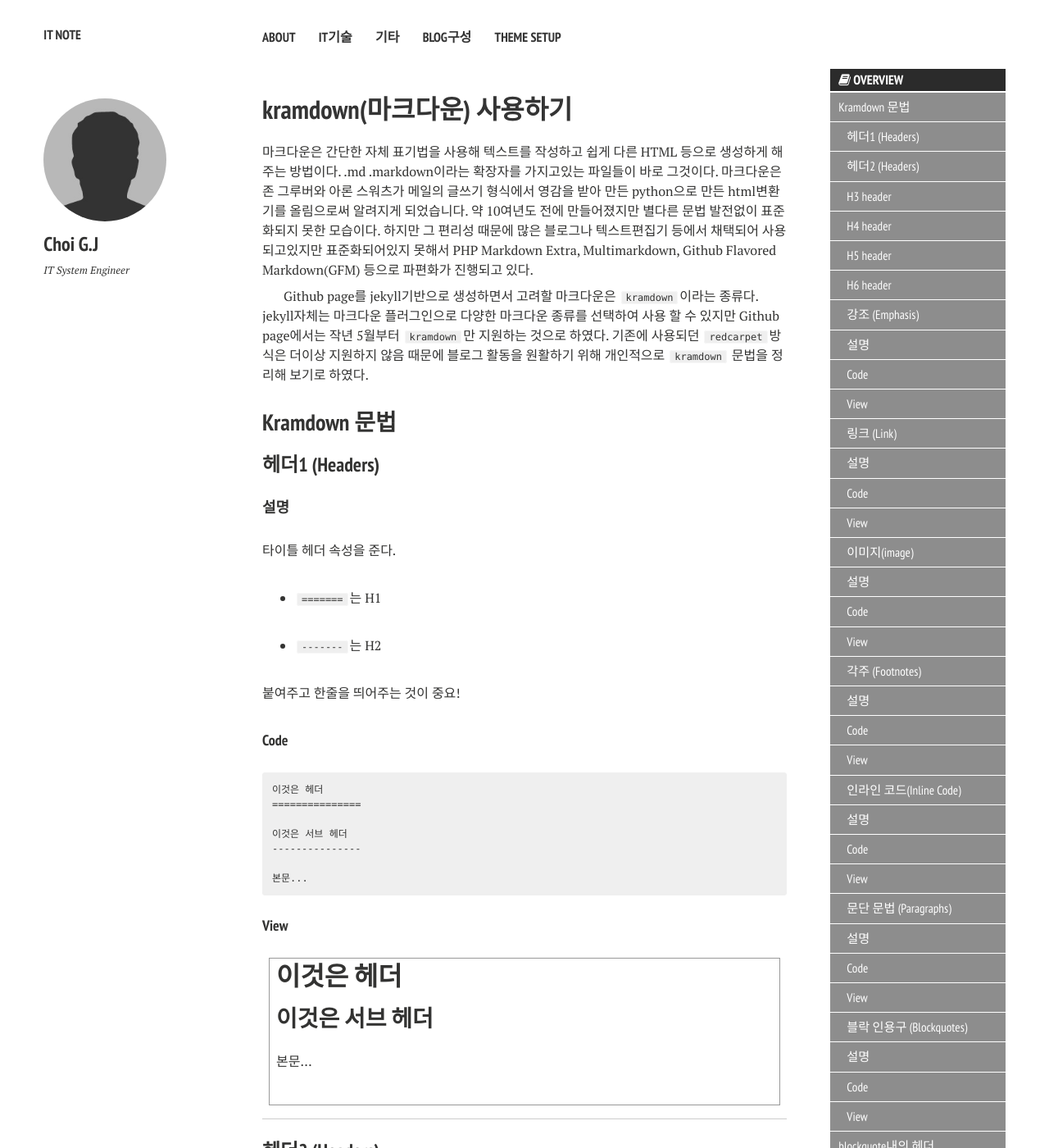
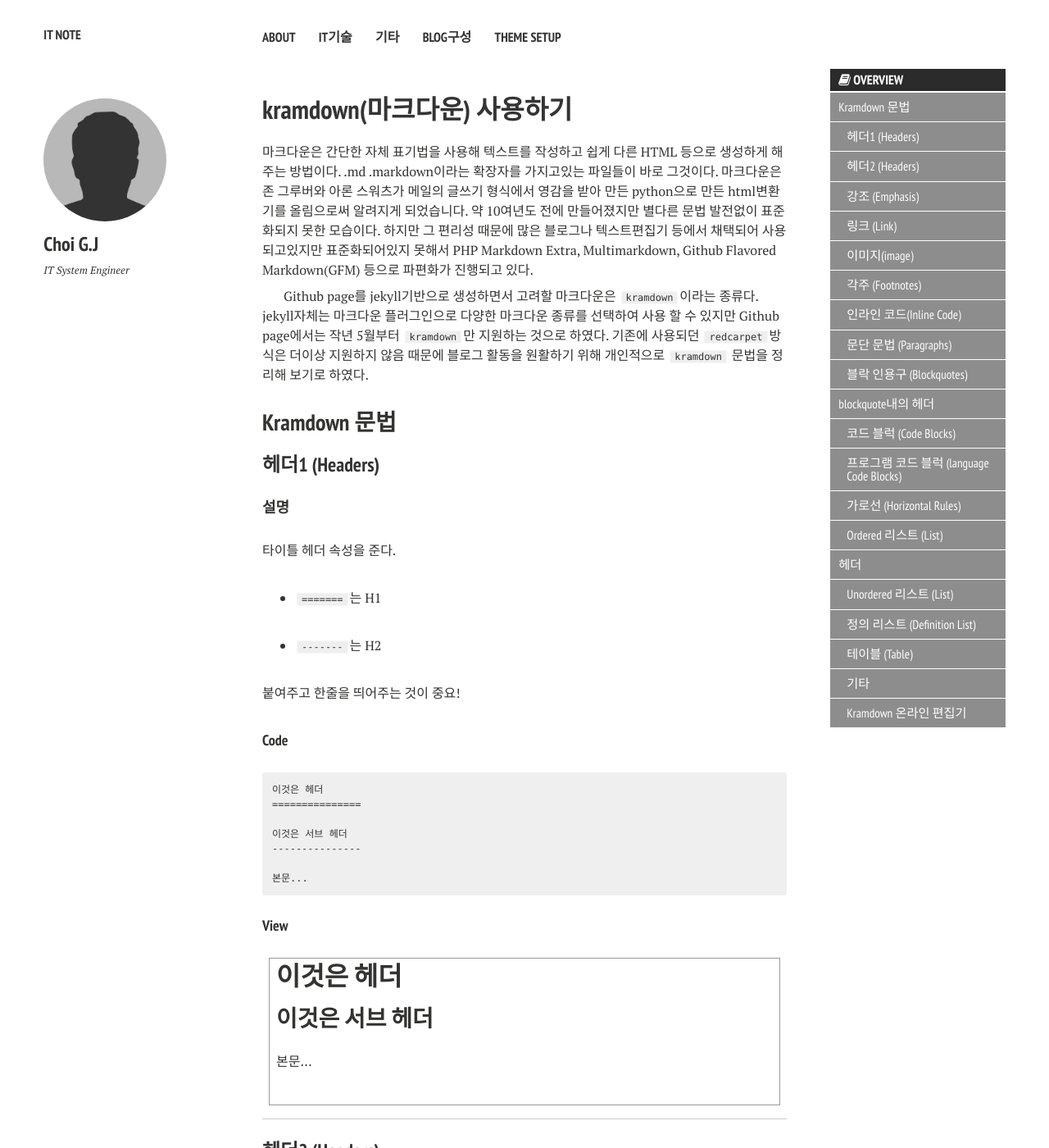
Before and after one commit to gjchoi/gjchoi.github.io, a Jekyll site: the page built from _posts/2016-02-21-Kramdown(마크다운)-사용법.md, in a window 1280 px wide and 1400 px high. Shown: the whole window at 82% size. Built offline with Jekyll 4.4.1, drawn with Linux system fonts in a browser that asks for light colours; nearby versions of some CDN libraries; comment, search, counter and statistics services are not loaded; some of the changed text lies outside the part shown.

Commit message:
Update 2016-02-21-Kramdown(마크다운)-사용법.md

```diff
--- a/_posts/2016-02-21-Kramdown(마크다운)-사용법.md
+++ b/_posts/2016-02-21-Kramdown(마크다운)-사용법.md
@@ -101,12 +101,16 @@ H1, H2, H3, H4, H5, H6 문장의 속성을 준다.
 {:.no_toc}
 
 ### H3 header
+{:.no_toc}
 
 #### H4 header
+{:.no_toc}
 
 ##### H5 header
+{:.no_toc}
 
 ###### H6 header
+{:.no_toc}
 </div>
 * * *
 </div>
@@ -116,11 +120,13 @@ H1, H2, H3, H4, H5, H6 문장의 속성을 준다.
 ### 강조 (Emphasis)
 
 #### 설명
+{:.no_toc}
 
 이텔릭, 진하게 등의 강조구문
 
 
 #### Code
+{:.no_toc}
 
 ~~~~~~~~~~
 이것은 *이텔릭*, **진하게**
@@ -128,6 +134,7 @@ H1, H2, H3, H4, H5, H6 문장의 속성을 준다.
 ~~~~~~~~~~
 
 #### View
+{:.no_toc}
 
 <div class="view">
 이것은 *이텔릭*, **진하게**
@@ -139,14 +146,15 @@ H1, H2, H3, H4, H5, H6 문장의 속성을 준다.
 ### 링크 (Link)
 
 #### 설명
+{:.no_toc}
 
 `<a>` 링크를 건다.
 `[` 안에 화면에 보여질 링크명을 `(`안에 링크 주소를 넣어 사용한다.
 링크 주소뒤에 한칸띄고 title 속성도 줄 수 있다.
 
 
-
 #### Code
+{:.no_toc}
 
 ~~~~~~~~~~
 A [링크](http://kramdown.gettalong.org)
@@ -165,6 +173,7 @@ A link to the [kramdown hp].
 ~~~~~~~~~~
 
 #### View
+{:.no_toc}
 
 <div class="view">
 A [링크](http://kramdown.gettalong.org)
@@ -187,18 +196,21 @@ A link to the [kramdown hp].
 ### 이미지(image)
 
 #### 설명
+{:.no_toc}
 
 이미지를 첨부함
 (github 저장소의 이미지 소스 주소를 연결함)
 
 
 #### Code
+{:.no_toc}
 
 ~~~~~~~~~~
 이미지 : ![test](http://gjchoi.github.io/favicon.png)
 ~~~~~~~~~~
 
 #### View
+{:.no_toc}
 
 <div class="view">
 이미지 : ![test](http://gjchoi.github.io/favicon.png)
@@ -208,11 +220,13 @@ A link to the [kramdown hp].
 ### 각주 (Footnotes)
 
 #### 설명
+{:.no_toc}
 
 문장내에서 특정 문자를 escape 시킴
 `` ` ``를 사용하고 싶다면 `` `code` ``를 2개 붙여 감싸줌
 
 #### Code
+{:.no_toc}
 
 ~~~~~~~~~~
 각주1 선언부분 a footnote[^1].
@@ -222,6 +236,7 @@ A link to the [kramdown hp].
 ~~~~~~~~~~
 
 #### View
+{:.no_toc}
 
 <div class="view">
 각주1 선언부분 a footnote[^1].
@@ -237,11 +252,13 @@ A link to the [kramdown hp].
 ### 인라인 코드(Inline Code)
 
 #### 설명
+{:.no_toc}
 
 문장내에서 특정 문자를 escape 시킴
 `` ` ``를 사용하고 싶다면 `` `code` ``를 2개 붙여 감싸줌
 
 #### Code
+{:.no_toc}
 
 ~~~~~~~~~~
 문장내의 `###` 사용을 무시함
@@ -250,6 +267,7 @@ A link to the [kramdown hp].
 ~~~~~~~~~~
 
 #### View
+{:.no_toc}
 
 <div class="view">
 문장내의 `###` 사용을 무시함
@@ -262,6 +280,7 @@ A link to the [kramdown hp].
 ### 문단 문법 (Paragraphs)
 
 #### 설명
+{:.no_toc}
 
 문단 Paragraphs <p>속성을 주어 구분한다.
 1. 개행을 하더라도 한줄로 같은 <p>에 묶임
@@ -271,6 +290,7 @@ A link to the [kramdown hp].
 
 
 #### Code
+{:.no_toc}
 
 ~~~
 같은 라인 문단 1,
@@ -282,6 +302,7 @@ A link to the [kramdown hp].
 ~~~
 
 #### View
+{:.no_toc}
 
 <div class="view">
 같은 라인 문단 1,
@@ -300,12 +321,14 @@ A link to the [kramdown hp].
 ### 블락 인용구 (Blockquotes)
 
 #### 설명
+{:.no_toc}
 
 `<blockquote>` 속성을 주어 인용구 부분의 디자인을 적용한다.
 `>` 가 연속적으로 붙은 행들끼리는 같은 `<blockquote>`로 묶이며, `> >` 연속으로 주어서 sub `<blockquote>`를 줄수도있다.
 
 
 #### Code
+{:.no_toc}
 
 ~~~
 > blockquote 첫줄
@@ -318,6 +341,7 @@ A link to the [kramdown hp].
 ~~~
 
 #### View
+{:.no_toc}
 
 <div class="view">
 > blockquote 첫줄
@@ -334,6 +358,7 @@ A link to the [kramdown hp].
 ### 코드 블럭 (Code Blocks)
 
 #### 설명
+{:.no_toc}
 `<pre><code>내용물</code></pre>`로 감싸서
 `kromdown`에 사용되는 문자를 escape하여 보여 줄 수 있도록 함
 
@@ -342,8 +367,10 @@ A link to the [kramdown hp].
 2. `~~~~~~`로 감싸준 블럭
 
 #### Code
+{:.no_toc}
 
 ##### 1. 띄어쓰기 방식
+{:.no_toc}
 ~~~~~~~~~~
     블럭내에 첫째줄
     블럭내의 둘째줄
@@ -354,6 +381,7 @@ A link to the [kramdown hp].
 ~~~~~~~~~~
 
 ##### 2. `~~~~~~~~` 감싸주기 방식
+{:.no_toc}
 
 ~~~~~~~~~~
 ~~~~~~~
@@ -367,9 +395,11 @@ A link to the [kramdown hp].
 ~~~~~~~~~~
 
 #### View
+{:.no_toc}
 
 <div class="view">
 ##### 1. 띄어쓰기 방식
+{:.no_toc}
 
     블럭내에 첫째줄
     블럭내의 둘째줄
@@ -379,6 +409,7 @@ A link to the [kramdown hp].
     ~~~~
 
 ##### 2. `~~~~~~~~` 감싸주기 방식
+{:.no_toc}
 
 ~~~~~~~
 블럭내에 첫째줄
@@ -396,11 +427,13 @@ A link to the [kramdown hp].
 ### 프로그램 코드 블럭 (language Code Blocks)
 
 #### 설명
+{:.no_toc}
 기본적으로 code block과 같지만 프로그램 언어에 특성에 따른 색, line번호 등을 붙여주기 위한 특징을 가지고 있다.
 
 `~~~~`에 언어명을 기입하여 사용한다.
 
 #### Code
+{:.no_toc}
 
 ~~~~~~~~~~
 ~~~ ruby
@@ -416,6 +449,7 @@ public static void main(String[] args){
 ~~~~~~~~~~
 
 #### View
+{:.no_toc}
 
 <div class="view">
 ~~~ ruby
@@ -436,10 +470,12 @@ public static void main(String[] args){
 ### 가로선 (Horizontal Rules)
 
 #### 설명
+{:.no_toc}
 `<hr/>` 선을 붙여줌
 아래 코드에 4가지 방식으로 사용가능
 
 #### Code
+{:.no_toc}
 
 ~~~~~~~~~~
 * * *
@@ -452,6 +488,7 @@ public static void main(String[] args){
 ~~~~~~~~~~
 
 #### View
+{:.no_toc}
 
 <div class="view">
 * * *
@@ -467,12 +504,14 @@ public static void main(String[] args){
 ### Ordered 리스트 (List)
 
 #### 설명
+{:.no_toc}
 
 `<ol>`,`<li>`로 감싸주는 1,2,3 순번있는 리스트를 지원함
 순번별로 개행에 주의해야 순번이 꼬이지 않는다.
 
 
 #### Code
+{:.no_toc}
 
 ~~~~~~~~~~
 순서 리스트1
@@ -508,6 +547,7 @@ public static void main(String[] args){
 ~~~~~~~~~~
 
 #### View
+{:.no_toc}
 
 <div class="view">
 순서 리스트1
@@ -541,11 +581,13 @@ public static void main(String[] args){
 ### Unordered 리스트 (List)
 
 #### 설명
+{:.no_toc}
 
 `<ul>`,`<li>`로 감싸주는 순번없는 리스트를 지원함
 
 
 #### Code
+{:.no_toc}
 
 ~~~~~~~~~~
 순서없는 리스트1
@@ -565,6 +607,7 @@ public static void main(String[] args){
 
 
 #### View
+{:.no_toc}
 
 <div class="view">
 순서없는 리스트1
@@ -583,12 +626,14 @@ public static void main(String[] args){
 ### 정의 리스트 (Definition List)
 
 #### 설명
+{:.no_toc}
 
 `<dl>`,`<dt>`,`<dd>`로 감싸주는 순번없는 리스트를 지원함
 주로 용어에 대한 정의를 설명할때 사용함
 
 
 #### Code
+{:.no_toc}
 
 ~~~~~~~~~~
 용어1
@@ -606,6 +651,7 @@ public static void main(String[] args){
 ~~~~~~~~~~
 
 #### View
+{:.no_toc}
 
 <div class="view">
 용어1
@@ -625,8 +671,9 @@ public static void main(String[] args){
 
 
 ### 테이블 (Table)
+
 #### 설명
-
+{:.no_toc}
 `<table>`, `<thead>`, `<tbody>`, `<tfoot>`, `<tr>`, `<td>`의 table형식으로 만들어 줌
 
 * `|` 파이프 라인으로 컬럼을 구분
@@ -636,6 +683,7 @@ public static void main(String[] args){
 
 
 #### Code
+{:.no_toc}
 
 ~~~~~~~~~~
 | 헤더1 | 헤더2 | 헤더3 |
@@ -651,6 +699,7 @@ public static void main(String[] args){
 ~~~~~~~~~~
 
 #### View
+{:.no_toc}
 
 <div class="view">
 | 헤더1 | 헤더2 | 헤더3 |
@@ -667,6 +716,11 @@ public static void main(String[] args){
 * * *
 
 
+### 기타
+
+
+
+
 ### Kramdown 온라인 편집기
 
 온라인에서 kramdown으로 마크다운을 작성해보고 확인해 볼 수 있는 싸이트가 있다.
```
